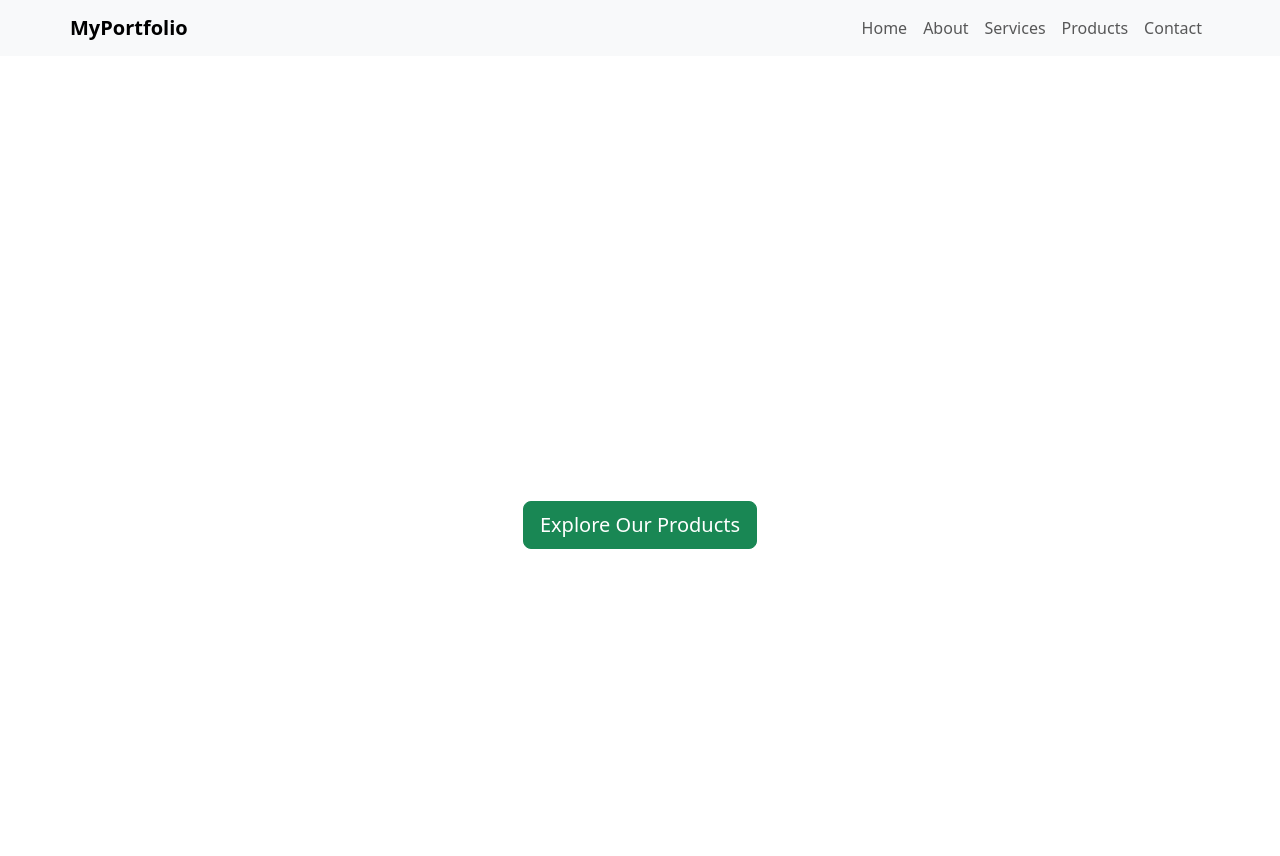
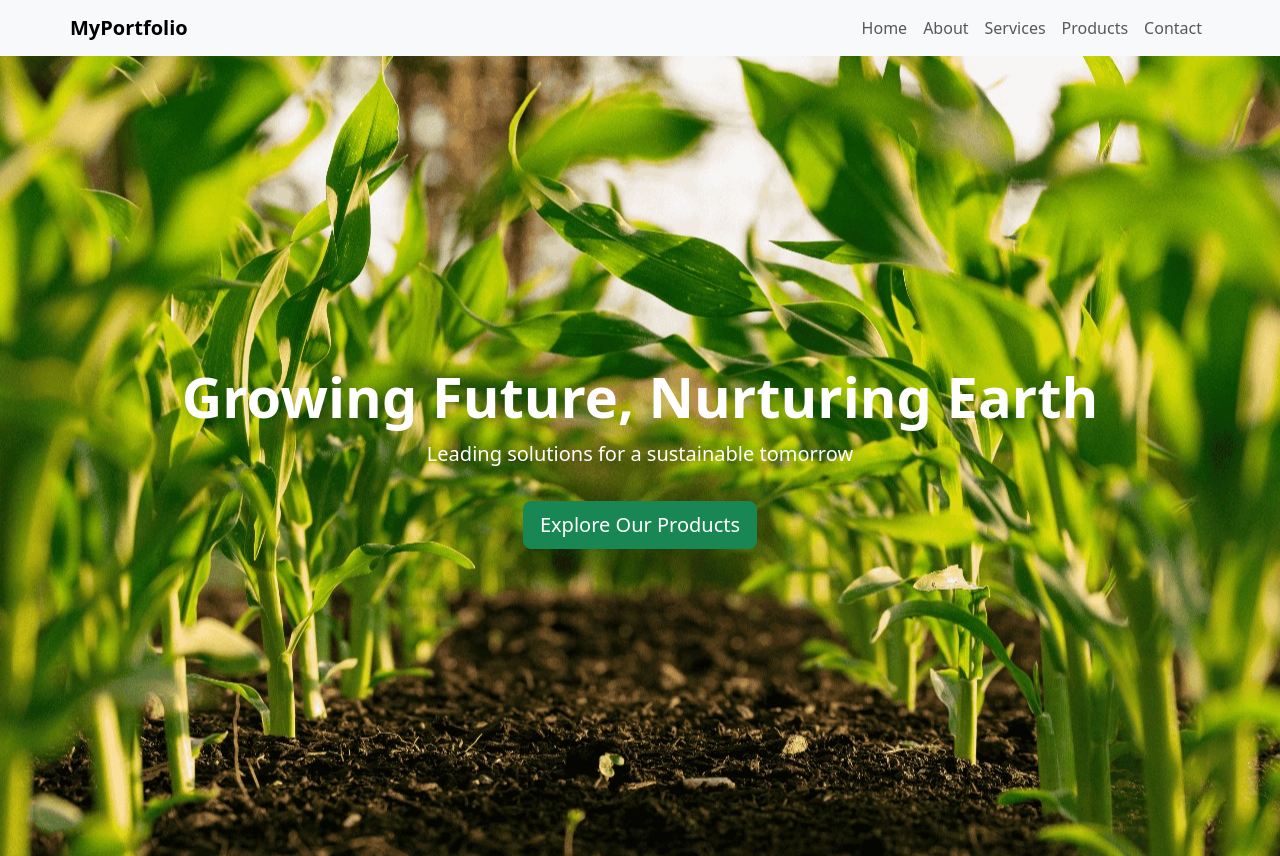
Before and after one commit to Cipherx7/corpfertech, a plain HTML site: page index.html in a window 1280 px wide. Shown: the top 856 px of the page. Drawn offline with nearby package versions, Linux system fonts and the light colour scheme.

Commit message:
Update style.css

```diff
--- a/style.css
+++ b/style.css
@@ -1,6 +1,6 @@
 .hero-section {
     height: 100vh;
-    background: url('assets/image.png') no-repeat center center/cover;
+    background: url('assets/image.jpg') no-repeat center center/cover;
   }
 
   .card {
```
